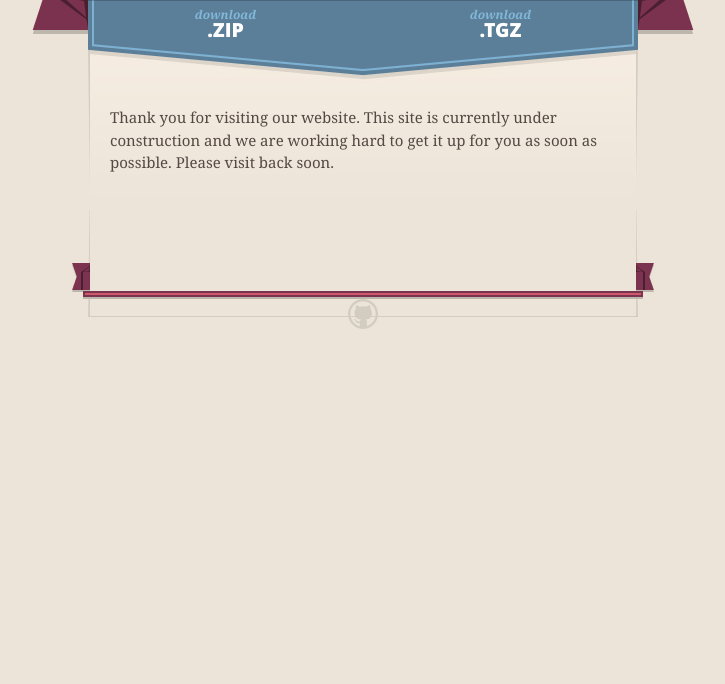
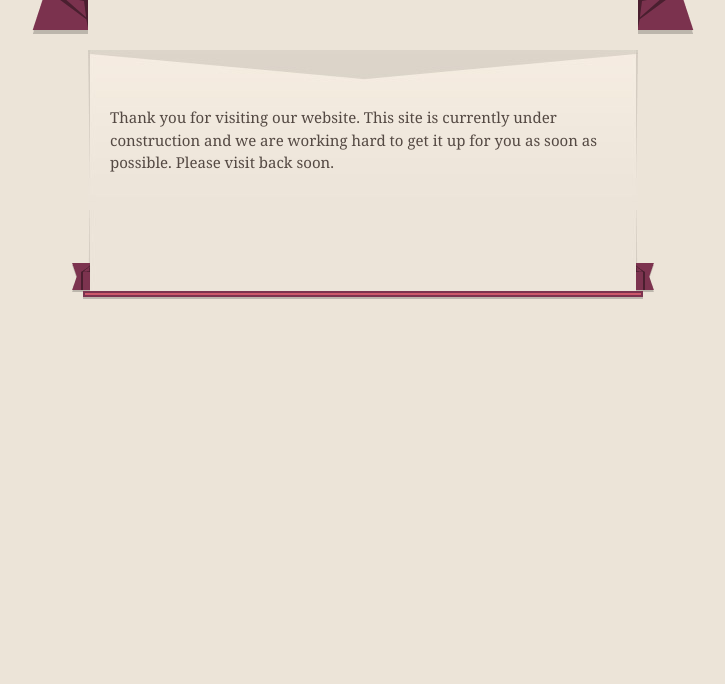
Before and after one commit to ashwindkini/ashwindkini.github.io-miconimpex, a plain HTML site: page index.html in a window 1280 px wide. Shown: the part 116-800 px from the top of the page, without its empty margins (277-1002 px from the left). Drawn offline with nearby package versions, Linux system fonts and the light colour scheme.

Commit message:
update 2

```diff
--- a/index.html
+++ b/index.html
@@ -17,7 +17,7 @@
         $('#main_content').headsmart()
       })
     </script>
-    <title>Micon Impex by ashwindkini</title>
+    <title>Micon Impex</title>
   </head>
 
   <body>
@@ -37,7 +37,7 @@
 
       <section id="downloads">
         <span class="inner">
-          <a href="https://github.com/ashwindkini/miconimpex/zipball/master" class="zip"><em>download</em> .ZIP</a><a href="https://github.com/ashwindkini/miconimpex/tarball/master" class="tgz"><em>download</em> .TGZ</a>
+
         </span>
       </section>
 
@@ -58,7 +58,7 @@
           <span class="right-tail"></span>
         </span>
 
-        <span class="octocat"></span>
+
       </footer>
 
     </div>
```
